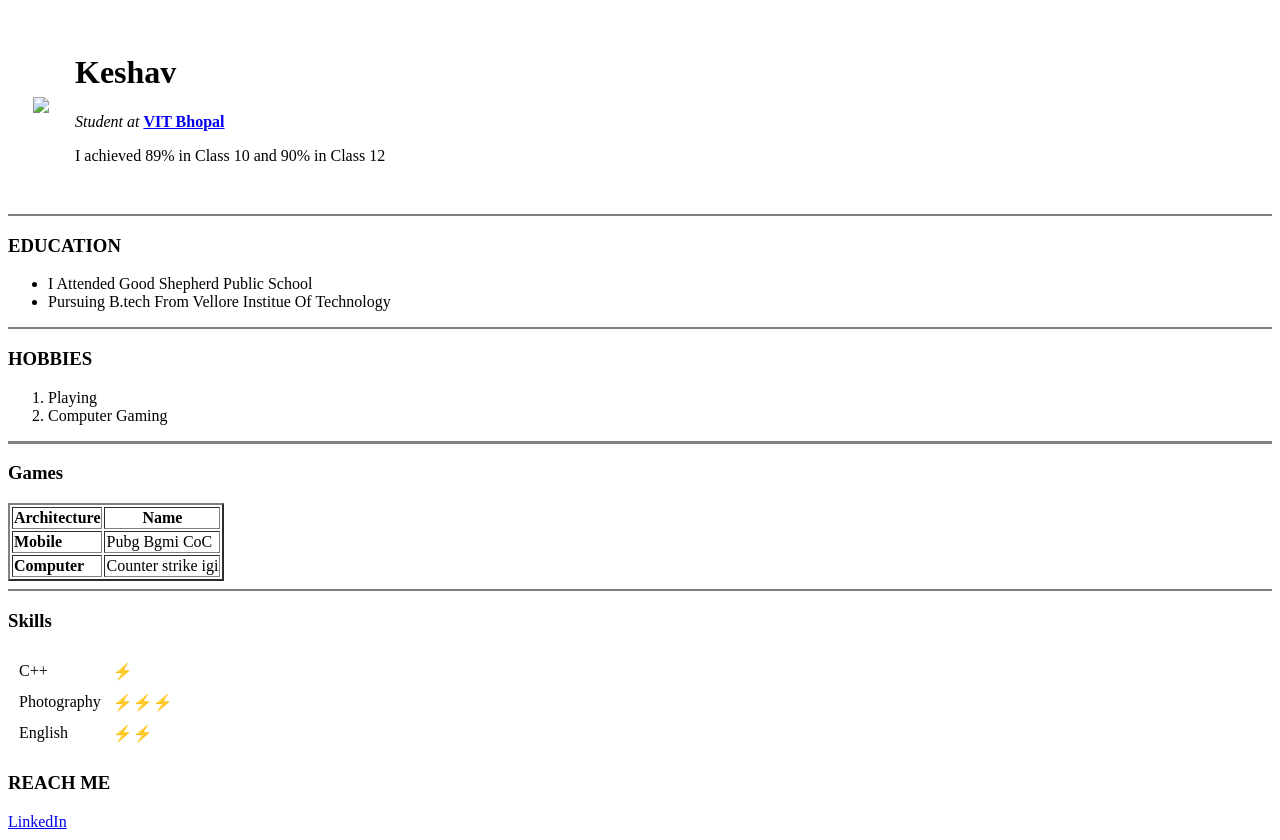
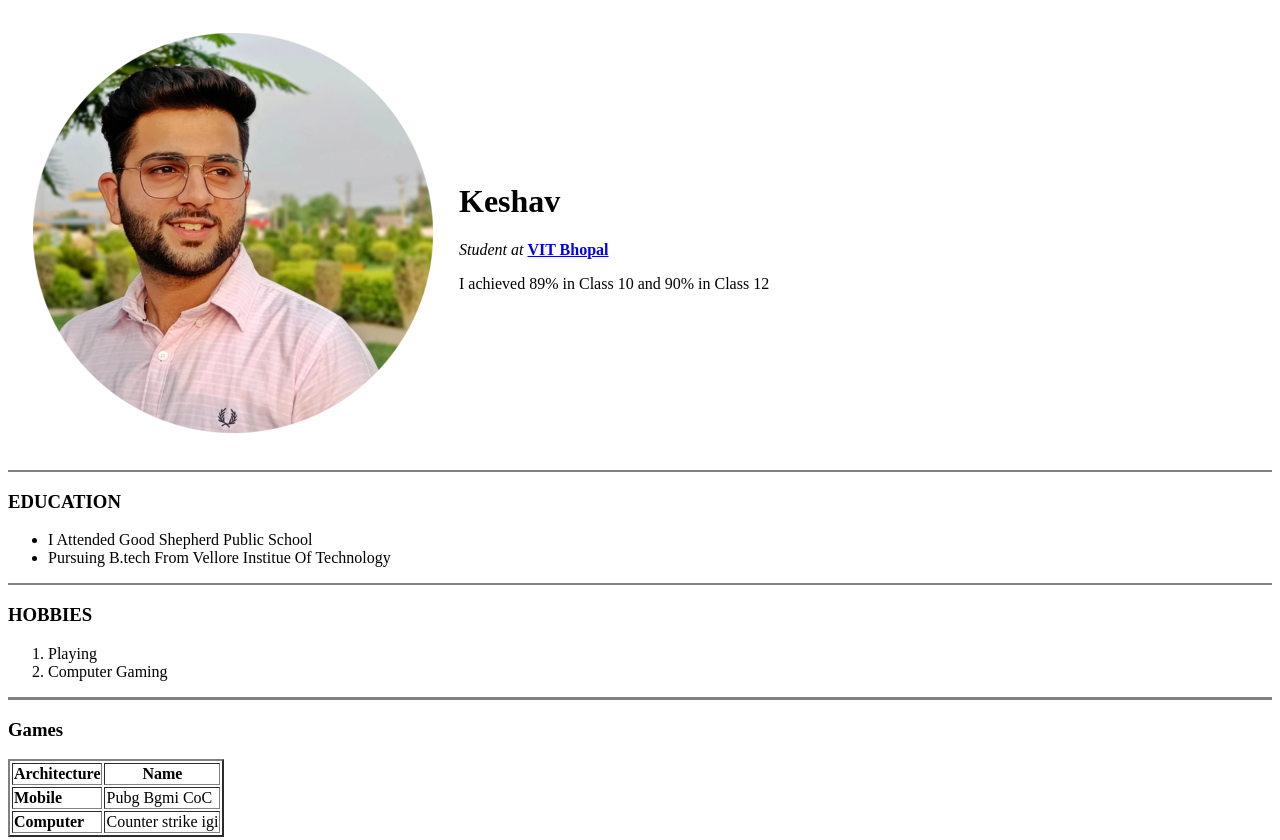
Before and after one commit to itzzzKeshav/CV, a plain HTML site: page index.html in a window 1280 px wide. Shown: the top 840 px of the page. Drawn offline with Linux system fonts and the light colour scheme.

Commit message:
Update index.html

```diff
--- a/index.html
+++ b/index.html
@@ -8,7 +8,7 @@
 
 <body>
   <table cellspacing ="24">
-    <tr><td> <img src="KK-modified.png"></td>
+    <tr><td> <img src="KK-modifiedd.png"></td>
     <td>
       <h1>Keshav</h1>
       <p>
```
